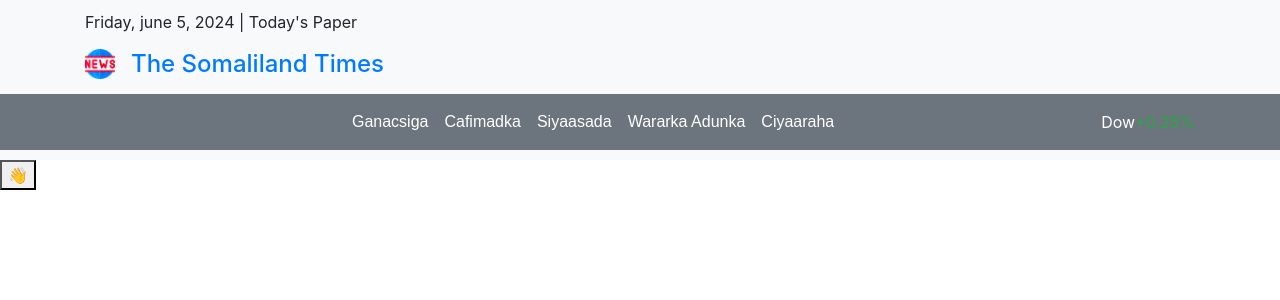
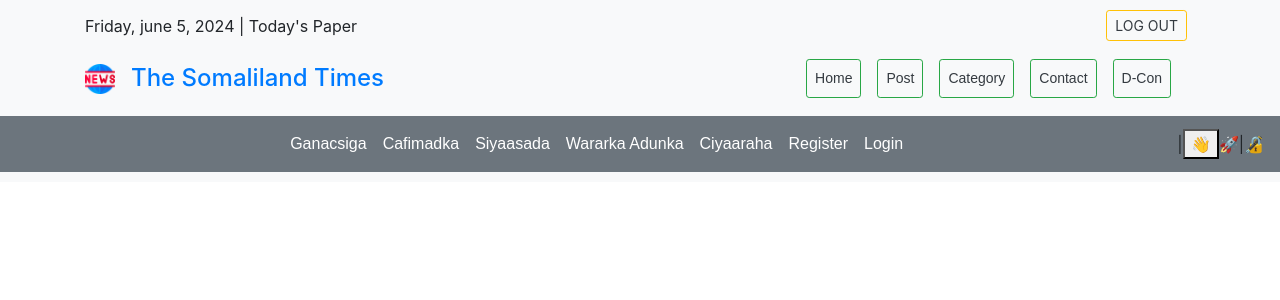
Before and after one commit to Abdifahtaho/website-news-django, a Django app: page /base/ in a window 1280 px wide. Shown: the top 300 px of the page. Run offline with Django 5.2, Linux system fonts and the light colour scheme; some libraries are stand-ins or nearby versions.

Commit message:
update login remove1

```diff
--- a/newsproject/Templates/base.html
+++ b/newsproject/Templates/base.html
@@ -39,9 +39,9 @@
 
 
                 <div class="d-flex">
-                    {% if user.is_authenticated %}
-                    <a href="#" class="btn btn-sm btn-outline-warning text-dark ml-2 mr-2">LOG OUT</a>
-                    {% endif %}
+
+                    <a href="{% url 'users:logout' %}" class="btn btn-sm btn-outline-warning text-dark ml-2 mr-2">LOG OUT</a>
+
 
             </div>
         </div>
@@ -59,7 +59,7 @@
                     </button>
                     <div class="collapse navbar-collapse" id="topNavbar">
                         <ul class="navbar-nav ml-auto">
-                            {% if user.is_authenticated %}
+
 
                             <li class="nav-item">
                                 <a class="nav-link text-dark btn btn-sm btn-outline-success ml-2 mr-2" href="{% url 'home' %}">Home</a>
@@ -77,7 +77,7 @@
                             <li class="nav-item">
                                 <a class="nav-link text-dark btn btn-sm btn-outline-success ml-2 mr-2" href="{% url 'dis_contact' %}">D-Con</a>
                             </li>
-                            {% endif %}
+
                         </ul>
                     </div>
                 </nav>
@@ -108,21 +108,33 @@
                             <a class="nav-link text-white" href="{% url 'football' %}">Ciyaaraha</a>
                         </li>
 
+                    <li class="nav-item">
+                        <a class="nav-link text-white" href="{% url 'users:register' %}">Register</a>
+                    </li>
+                    <li class="nav-item">
+                        <a class="nav-link text-white" href="{% url 'users:login' %}">Login</a>
+                    </li>
                     </ul>
                 </div>
-                <div class="d-flex align-items-center">
-                    <span class="text-white me-2">Dow</span>
-                    <span class="text-success">+0.25%</span>
-                </div>
+
             </div>
+        </a> |
+        <form class="logout" action="{% url 'users:logout' %}" method="post">
+            {% csrf_token %}
+            <button class="logout-button" aria-label="User Logout" title="User Logout">👋</button>
+        </form>
+
+        <a href="{% url 'users:register' %}">
+            <span role="img" aria-label="User Registration" title="User Registration">🚀</span>
+        </a> |
+        <a href="{% url 'users:login' %}">
+            <span role="img" aria-label="User Login" title="User Login">🔏</span>
+        </a>
         </nav>
     </header>
 
     {% block content %}
-    <form class="logout" action="{% url 'users:logout' %}" method="post">
-        {% csrf_token %}
-        <button class="logout-button" aria-label="User Logout" title="User Logout">👋</button>
-    </form>
+
     {% endblock %}
 
     <script src="https://code.jquery.com/jquery-3.5.1.slim.min.js"></script>
--- a/newsproject/newsApp/views.py
+++ b/newsproject/newsApp/views.py
@@ -6,6 +6,7 @@ from newsApp.forms import ContactForm
 from django.shortcuts import redirect, render
 from django.db.models import Count
 from newsApp.models import contact
+from django.contrib.auth.decorators import login_required
 
 
 
--- a/newsproject/users/views.py
+++ b/newsproject/users/views.py
@@ -1,6 +1,8 @@
 from django.shortcuts import render, redirect
 from django.contrib.auth.forms import UserCreationForm, AuthenticationForm
 from django.contrib.auth import login,logout
+from django.http import HttpResponseRedirect
+from django.urls import reverse
 # Create your views here.
 def register_view(request):
     if request.method == "POST":
@@ -26,4 +28,4 @@ def login_view(request):
 def logout_view(request):
     if request.method == "POST":
         logout(request)
-        return redirect("posts:list")
+    return HttpResponseRedirect(reverse('home'))
```
Also changed, not shown: newsproject/db.sqlite3.
